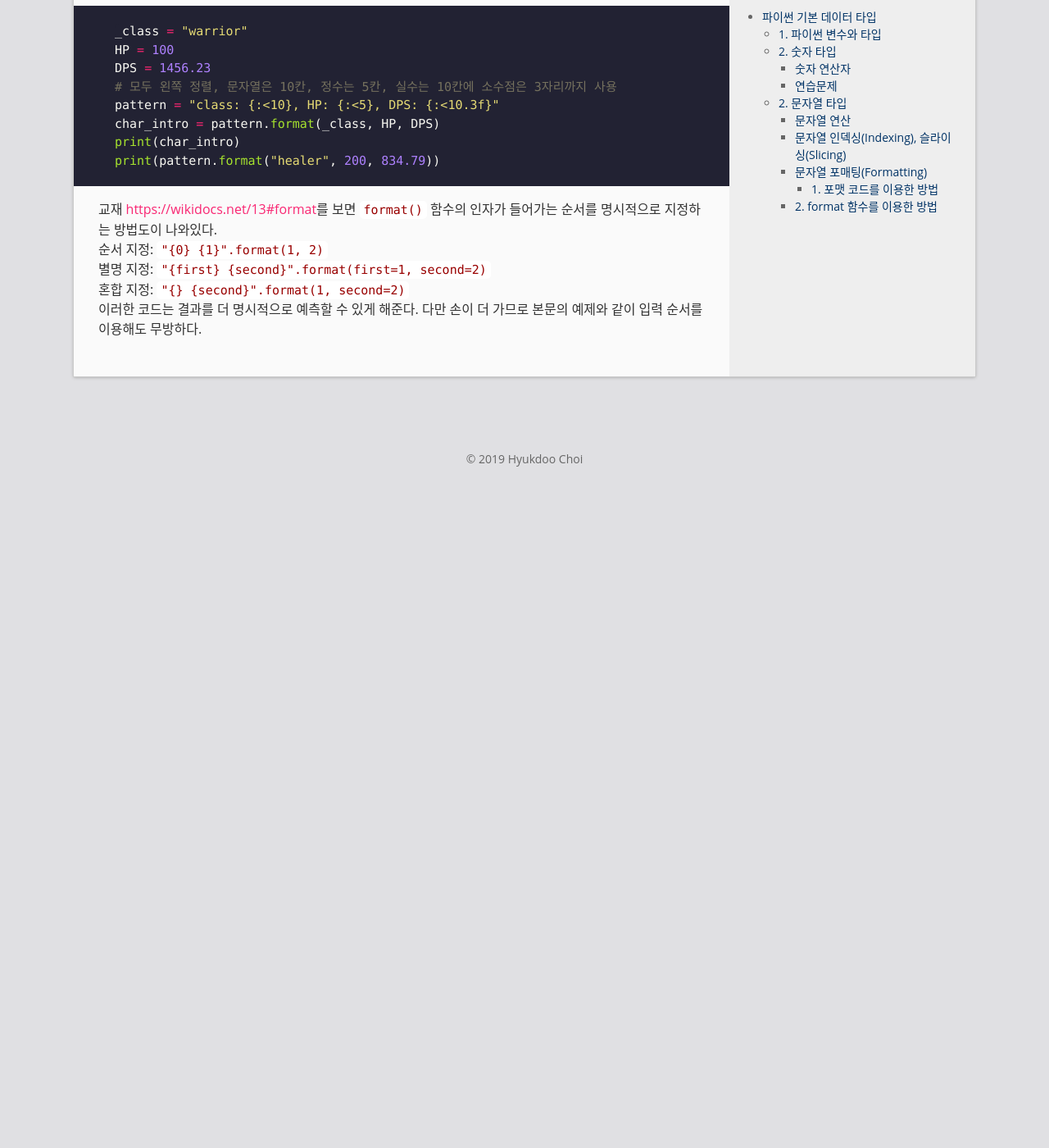
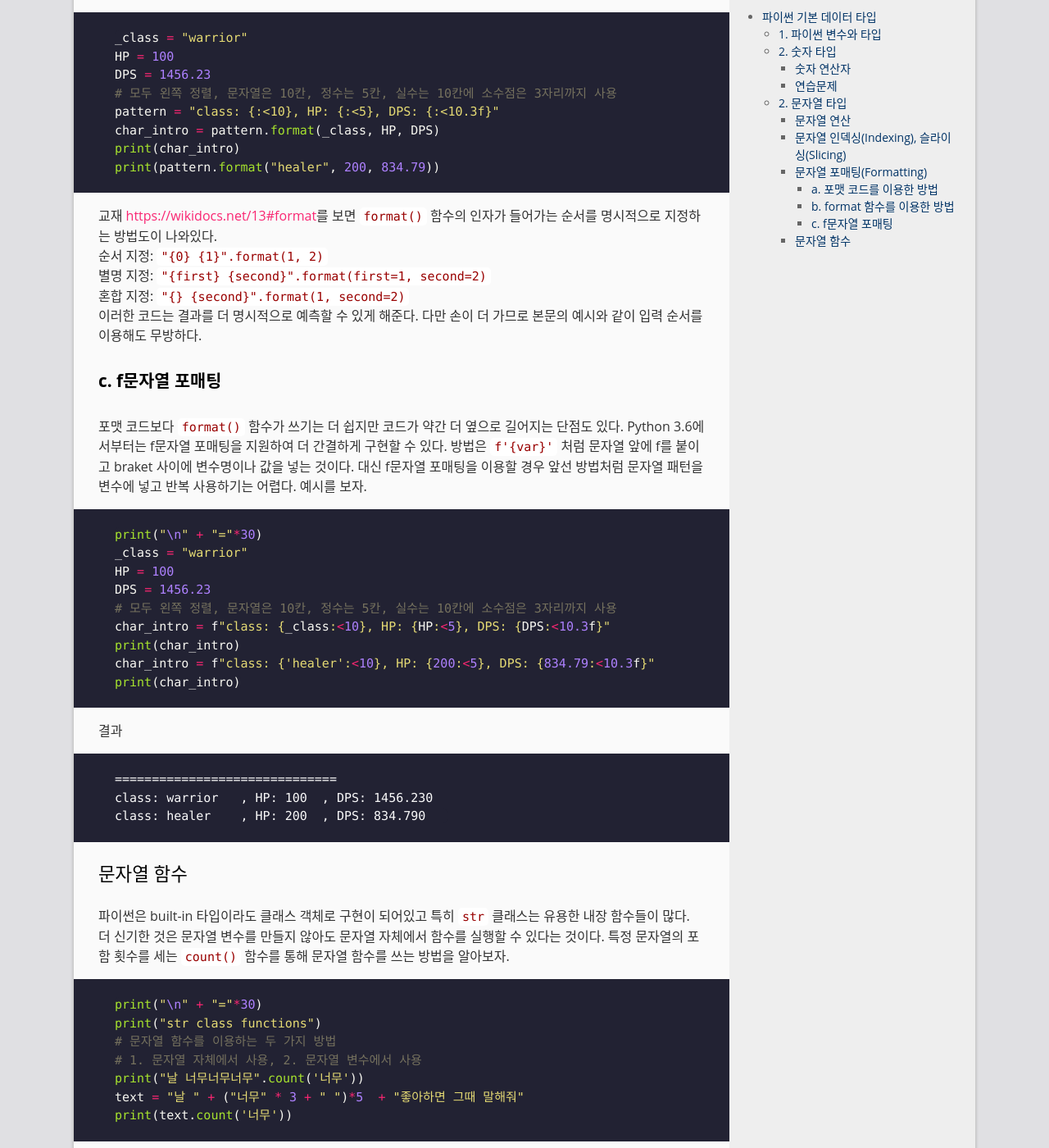
Before and after one commit to goodgodgd/ian-lecture, a Jekyll site: the page built from _posts/2019-03-01-python-number-string.md, in a window 1280 px wide and 1400 px high, scrolled down 6074 px. Shown: the whole window at 82% size. Built offline with Jekyll 4.4.1, drawn with Linux system fonts in a browser that asks for light colours; before the commit the page ends 6704 px from its top, so only the background shows below that; some of the changed text lies outside the part shown.

Commit message:
update number and string

````diff
--- a/_posts/2019-03-01-python-number-string.md
+++ b/_posts/2019-03-01-python-number-string.md
@@ -7,8 +7,6 @@ categories: 2019-1-systprog
 
 
 # 파이썬 기본 데이터 타입
-
-
 
 ## 1. 파이썬 변수와 타입
 
@@ -51,8 +49,6 @@ myarray = pd.DataFrame(myarray)
 # 2  7  8  9
 ```
 
-
-
 ## 2. 숫자 타입
 
 C언어를 배울 때 우리는 다양한 정수형과 실수형 데이터 타입을 배웠다. `short`, `int`, `unsigned int`, `float`, `double` 등... 각기 데이터의 형식과 표현 범위가 다른 다양한 타입들이 있었다. 표현 범위는 데이터가 차지하는 메모리 용량에 의해 결정됐는데 `int`, `float`은 4 byte, `double`은 8 byte 로 표현할 수 있는 숫자범위를 나타냈다.
@@ -66,13 +62,11 @@ C언어를 배울 때 우리는 다양한 정수형과 실수형 데이터 타
 sys.float_info(max=1.7976931348623157e+308, max_exp=1024, max_10_exp=308, min=2.2250738585072014e-308, min_exp=-1021, min_10_exp=-307, dig=15, mant_dig=53, epsilon=2.220446049250313e-16, radix=2, rounds=1)
 ```
 
-
-
 ### 숫자 연산자
 
 파이썬에서 숫자에 대한 기본 `operator`들은 다음과 같다. 여기서부터는 스크립트 파일을 만들어 실행해보자.
 
-```
+```python
 import sys
 a = 135.68
 b = 15
@@ -114,13 +108,11 @@ integer <class 'int'> 28
 1) 위 연산을 이용해서 13의 3승을 16진수로 표현하시오.
 
 
-
-
 ## 2. 문자열 타입
 
 파이썬에선 문자열을 정말 편리하게 다룰수 있다. 파이썬의 많은 장점 중 하나이다.  문자열은 간단하게 `" "`이나 `' '`사이에 글자를 쓰면 된다.
 
-```
+```python
 string1 = "Life is too short"
 string2 = 'You need python'
 print(type(string1), type(string1))
@@ -154,8 +146,6 @@ You 'need' python
 | \\'    | quote(\')        |
 | \\"    | double quote(\") |
 
-
-
 ### 문자열 연산
 
 문자열에 무슨 '연산'? 생소할 수 있지만 파이썬에는 문자열에 작동하는 `연산자(operator)`가 존재한다. 문자열 연산자를 통해 I.O.I의 "너무너너무너무" 가사를 어떻게 쉽게 써보자.
@@ -167,13 +157,11 @@ print("내가 " + ("자꾸" * 3 + " ")*5 + "떠오르면 그때 불러줘")
 
 `+`를 쓰면 문자열을 이어붙일 수 있고 (concatenation) `*`를 쓰면 문자열을 반복할 수 있다.
 
-
-
 ### 문자열 인덱싱(Indexing), 슬라이싱(Slicing)
 
 문자열을 배열로보고 특정 인덱스(index)의 문자를 출력하는 것을 인덱싱(indexing), 특정 인덱스 범위의 문자열을 추출하는 것을 슬라이싱(slicing)이라 한다. 슬라이싱은 `시작 인덱스:끝 인덱스`로 인덱스 범위를 지정하면 인덱스 범위 `시작 인덱스 <= i < 끝 인덱스` 범위의 문자열을 가져온다. 예를 들어 `string[2:5]`이면 string이란 변수에서 2~4번째 문자들을 가져오는 것이다. 시작 인덱스가 생략되어 있으면 처음부터 가져오는 것이고 끝 인덱스가 생략되어 있으면 끝까지 가져오는 것이다. 인덱스를 뒤에서부터 셀 경우 음수로 표현한다.
 
-```
+```python
 text = "Life is too short, You need Python"
 # Life is too short, You need Python
 # 0         1         2         3
@@ -253,4 +240,51 @@ print(pattern.format("healer", 200, 834.79))
 순서 지정:  `"{0} {1}".format(1, 2)`
 별명 지정:  `"{first} {second}".format(first=1, second=2)`
 혼합 지정:  `"{} {second}".format(1, second=2)`
-이러한 코드는 결과를 더 명시적으로 예측할 수 있게 해준다. 다만 손이 더 가므로 본문의 예제와 같이 입력 순서를 이용해도 무방하다.
+이러한 코드는 결과를 더 명시적으로 예측할 수 있게 해준다. 다만 손이 더 가므로 본문의 예시와 같이 입력 순서를 이용해도 무방하다.
+
+#### c. f문자열 포매팅
+
+포맷 코드보다 `format()` 함수가 쓰기는 더 쉽지만 코드가 약간 더 옆으로 길어지는 단점도 있다. Python 3.6에서부터는 f문자열 포매팅을 지원하여 더 간결하게 구현할 수 있다. 방법은 `f'{var}'` 처럼 문자열 앞에 f를 붙이고 braket 사이에 변수명이나 값을 넣는 것이다. 대신 f문자열 포매팅을 이용할 경우 앞선 방법처럼 문자열 패턴을 변수에 넣고 반복 사용하기는 어렵다. 예시를 보자.
+
+```python
+print("\n" + "="*30)
+_class = "warrior"
+HP = 100
+DPS = 1456.23
+# 모두 왼쪽 정렬, 문자열은 10칸, 정수는 5칸, 실수는 10칸에 소수점은 3자리까지 사용
+char_intro = f"class: {_class:<10}, HP: {HP:<5}, DPS: {DPS:<10.3f}"
+print(char_intro)
+char_intro = f"class: {'healer':<10}, HP: {200:<5}, DPS: {834.79:<10.3f}"
+print(char_intro)
+```
+결과
+```
+==============================
+class: warrior   , HP: 100  , DPS: 1456.230
+class: healer    , HP: 200  , DPS: 834.790
+```
+
+### 문자열 함수
+
+파이썬은 built-in 타입이라도 클래스 객체로 구현이 되어있고 특히 `str` 클래스는 유용한 내장 함수들이 많다. 더 신기한 것은 문자열 변수를 만들지 않아도 문자열 자체에서 함수를 실행할 수 있다는 것이다. 특정 문자열의 포함 횟수를 세는 `count()` 함수를 통해 문자열 함수를 쓰는 방법을 알아보자.
+```python
+print("\n" + "="*30)
+print("str class functions")
+# 문자열 함수를 이용하는 두 가지 방법
+# 1. 문자열 자체에서 사용, 2. 문자열 변수에서 사용
+print("날 너무너무너무".count('너무'))
+text = "날 " + ("너무" * 3 + " ")*5  + "좋아하면 그때 말해줘"
+print(text.count('너무'))
+```
+
+문자열에는 이 외에도 다양한 함수들이 있다. 무엇이 있는지 예시를 통해 익혀두고 필요할 때 찾아쓰도록 하자.
+```python
+text = "For the python, of the python, by the python"
+# 문자열 위치 찾기 (find)
+pyind = text.find("py")
+print(f"'py' occurs at {pyind} in `{text}`")
+pyind = text.find("py", pyind+1)
+print(f"'py' occurs at {pyind} in `{text}`")
+pyind = text.find("py", pyind+1)
+print(f"'py' occurs at {pyind} in `{text}`")
+```
````
Also changed, not shown: other parts of _posts/2019-03-01-python-number-string.md (+3 -4 lines), scripts/ch02_02_string.py (+30 -0 lines).
